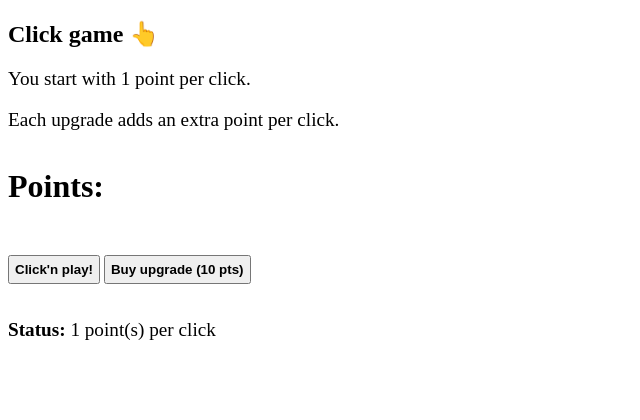
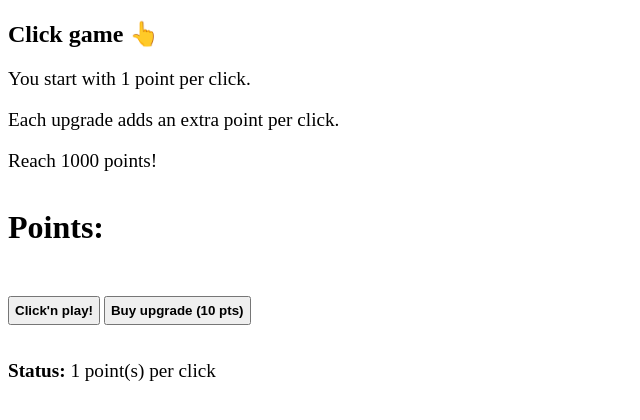
Before and after one commit to thunesti/Click-Game, a plain HTML site: page index.html in a window 1280 px wide. Shown: the whole page, without its empty margins (0-640 px from the left). Drawn offline with Linux system fonts and the light colour scheme.

Commit message:
Update index.html

```diff
--- a/index.html
+++ b/index.html
@@ -55,6 +55,7 @@
                     <h2>Click game 👆</h2>
                     <p>You start with 1 point per click.</p>
                     <p>Each upgrade adds an extra point per click.</p>
+                    <p>Reach 1000 points!</p>
                     <br>
                     <h1>Points: </h1>
                     <h1 id="board"></h1>
@@ -106,4 +107,5 @@
             </script>
 
         </body>
+
     </html>
```
